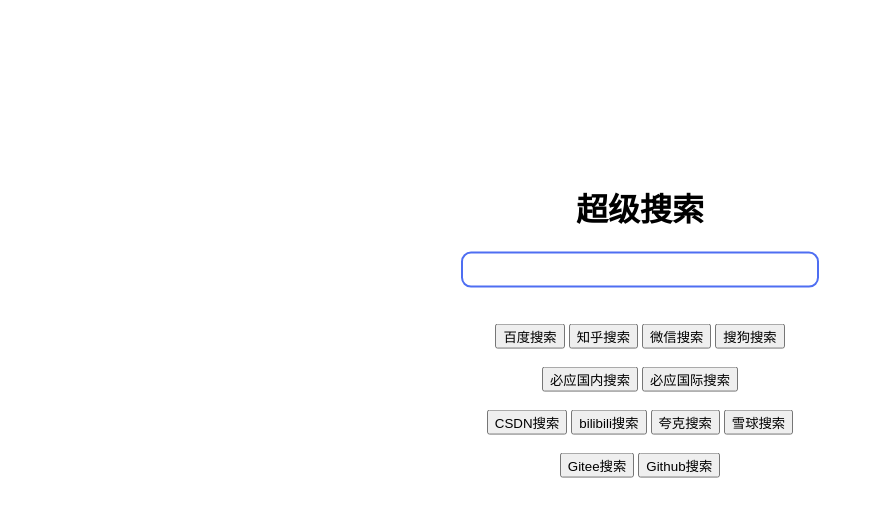
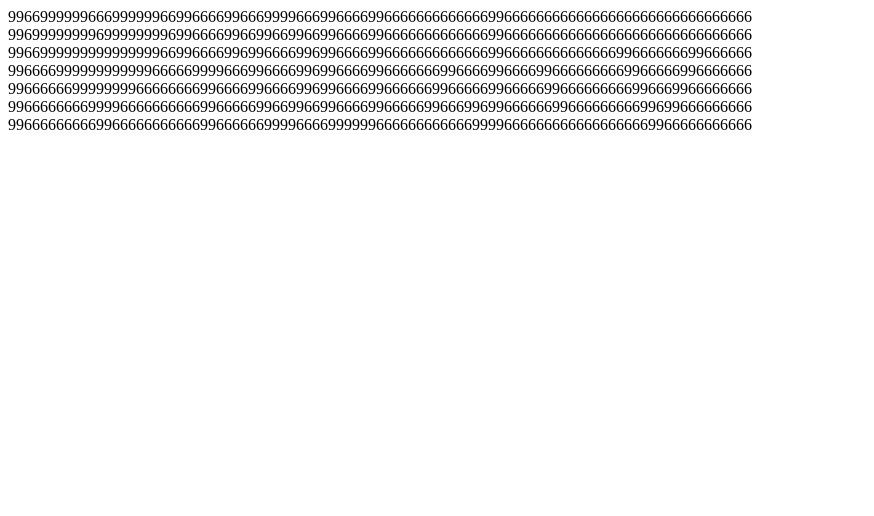
Before and after one commit to fengdygaga/baidu, a plain HTML site: page index.html in a window 1280 px wide. Shown: the whole page, without its empty margins (0-874 px from the left). Drawn offline with Linux system fonts and the light colour scheme.

Commit message:
Update index.html

```diff
--- a/index.html
+++ b/index.html
@@ -1,138 +1,39 @@
-<!DOCTYPE html>
+<!DOCTYPEhtml>
 <html>
 
 <head>
-    <meta charset="utf-8">
-    <title>咕咕咕</title>
-    <meta name="viewport" content="width=device-width,user-scalable=no" />
-    <style type="text/css">
-    .center-in-center-4 {
-        position: absolute;
-        top: 40%;
-        left: 50%;
-        -webkit-transform: translate(-50%, -50%);
-        -moz-transform: translate(-50%, -50%);
-        -ms-transform: translate(-50%, -50%);
-        -o-transform: translate(-50%, -50%);
-        transform: translate(-50%, -50%);
-    }
-    #srk{
-    	height: 30px;
-    	outline: 0;
-    	border-radius:10px 10px 10px 10px;
-    	border:2px solid #c4c7ce;
-    	background: #fff;
-    	color:#222;
-    	overflow: hidden;
-    	box-sizing: content-box;
-    }
-    #srk:focus {
-    	border-color: #4e6ef2 !important;
-    	opacity: 1;
-	}
-    </style>
-
+    <metacharset="UTF-8">
+        <title></title>
 </head>
 
 <body>
-    <div class="center-in-center-4">
-        <div align="center">
-            <h1>超级搜索</h1>
-            <input id="srk"  value="" style="width: 350px">
-        </div>
-        </BR></BR>
-        <div align="center">
-            <input type="button" value="百度搜索" onclick="baidu()">
-            <input type="button" value="知乎搜索" onclick="zhihu()">
-            <input type="button" value="微信搜索" onclick="weixin()">
-            <input type="button" value="搜狗搜索" onclick="sougou()"></BR></BR>
-            <input type="button" value="必应国内搜索" onclick="bing_cn()">
-            <input type="button" value="必应国际搜索" onclick="bing_in()"></BR></BR>
-            <input type="button" value="CSDN搜索" onclick="csdn()">
-            <input type="button" value="bilibili搜索" onclick="bilibili()">
-            <input type="button" value="夸克搜索" onclick="quark()">
-            <input type="button" value="雪球搜索" onclick="xueqiu()"></BR></BR>
-            <input type="button" value="Gitee搜索" onclick="gitee()">
-            <input type="button" value="Github搜索" onclick="github()">
-        </div>
+    <div id="box">
+        996699999966699999966996666996669999666996666996666666666666996666666666666666666666666666666</br>
+        996999999996999999996996666996699669966996666996666666666666996666666666666666666666666666666</br>
+        996699999999999999966996666996996666996996666996666666666666996666666666666699666666699666666</br>
+        996666999999999999666669999666996666996996666996666666996666996666996666666669966666996666666</br>
+        996666669999999966666666996666996666996996666996666669966666996666699666666666996669966666666</br>
+        996666666699996666666666996666699669966996666996666699666996996666669966666666699699666666666</br>
+        996666666669966666666666996666669999666699999966666666666699996666666666666666669966666666666</br>
     </div>
 </body>
 <script type="text/javascript">
-    function common(api) {
-        var search_text = document.getElementById("srk").value; //获取id为srk的input值
-        search_text = encodeURIComponent(search_text);
-        url = api + search_text;
-        return url;
+window.onload = function() {
+    document.onkeydown = function(ev) {
+        var event = ev || event
+        if (event.keyCode === 13||event.keyCode===116 ) {
+            const keyword = 9
+            const Reg = new RegExp(keyword, 'g');
+            let res = '';
+            const val = box.innerHTML
+            if (val) {
+                res = val.replace(Reg, `<span style="background-color: red;color:#fff">${keyword}</span>`);
+                box.innerHTML = res
+            }
+        }
+
     }
+}
+</script>
 
-    function baidu() {
-        url = common("http://www.baidu.com/s?wd=");
-        window.open(url);
-    }
-
-    function sougou() {
-        url = common("https://www.sogou.com/web?query=");
-        window.open(url);
-    }
-
-    function bing_cn() {
-        url = common("https://cn.bing.com/search?q=");
-        window.open(url);
-    }
-
-    function bing_in() {
-        var search_text = document.getElementById("srk").value; //获取id为srk的input值
-        search_text = encodeURIComponent(search_text);
-        url = "https://cn.bing.com/search?q=" + search_text + "&ensearch=1";
-        window.open(url);
-    }
-
-    function zhihu() {
-        url = common("https://www.zhihu.com/search?type=content&q=");
-        window.open(url);
-    }
-
-    function csdn() {
-        url = common("https://so.csdn.net/so/search/all?q=");
-        window.open(url);
-    }
-
-    function bilibili() {
-        url = common("https://search.bilibili.com/all?keyword=");
-        window.open(url);
-    }
-
-    function weixin() {
-        url = common("https://weixin.sogou.com/weixin?type=2&query=");
-        window.open(url);
-    }
-
-    function quark() {
-        url = common("https://quark.sm.cn/s?q=");
-        window.open(url);
-    }
-
-    function gitee() {
-        url = common("https://search.gitee.com/?skin=rec&type=repository&q=");
-        window.open(url);
-    }
-
-    function github() {
-        url = common("https://github.com/search?q=");
-        window.open(url);
-    }
-
-    function xueqiu() {
-        url = common("https://xueqiu.com/k?q=");
-        window.open(url);
-    }
-    var el = document.getElementById("srk")
-    el.focus()
-    el.onkeydown = function(e) {
-        var evt = window.event || e;
-        if (evt.keyCode  === 13) {
-            baidu()
-        }
-    }
-    </script>
 </html>
```
